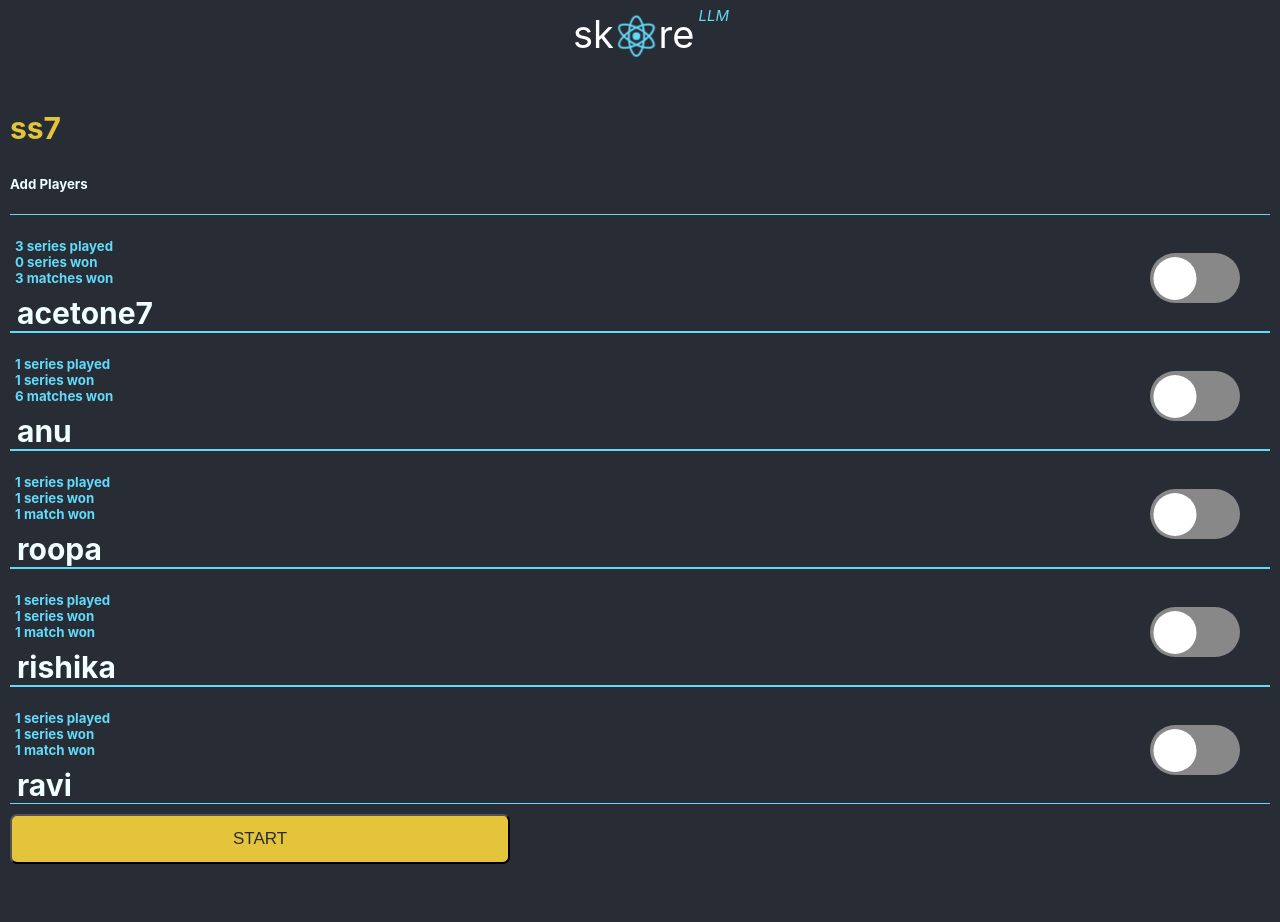
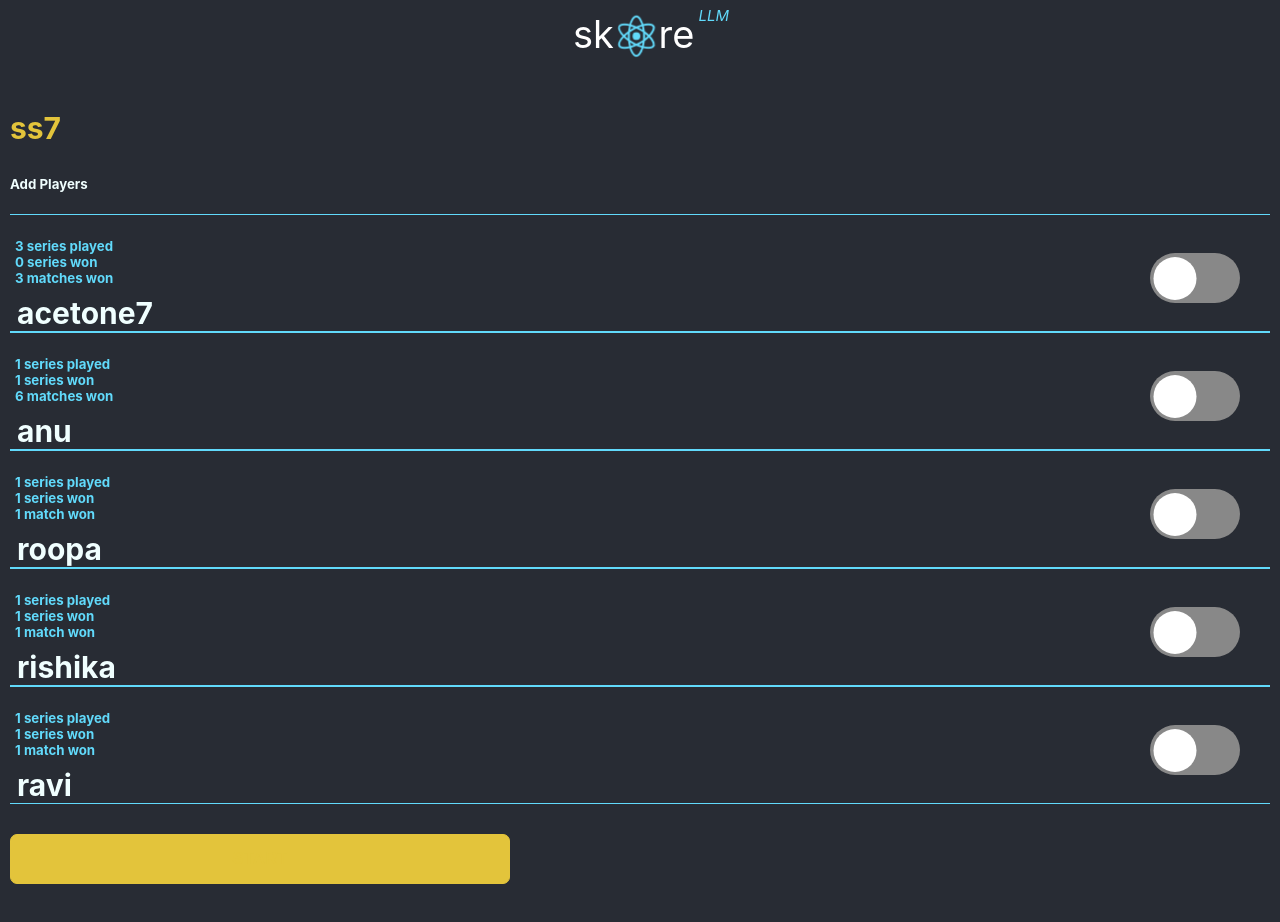
Before and after one commit to goldmonger/skore, a React (Create React App) app in the folder frontend/: page /game/ss7 in a window 1280 px wide. Shown: the top 922 px of the page. Built offline with nearby package versions, Linux system fonts and the light colour scheme.

Commit message:
did the new button for trial

```diff
--- a/frontend/src/App.css
+++ b/frontend/src/App.css
@@ -107,14 +107,16 @@
 }
 .game-button{
   width: 100%;
+  margin-top: 30px;
   max-width: 500px;
   height: 50px;
   font-size: 17px;
   border-radius: 7px;
-  margin-top: 10px;
-  background-color: #61dafb;
-  color: #282c34;
+  color: #e3c43b;
   margin-bottom: 50px;
+  font-weight: bold;
+  background-color: #282c34;
+  border: #e3c43b 1px solid;
 }
 
 .game_table{
--- a/frontend/src/game/jackpot/Jackpot.js
+++ b/frontend/src/game/jackpot/Jackpot.js
@@ -84,25 +84,29 @@
 
     const onRoundSubmitHandler = (e) => {
         e.preventDefault()
-        let arr_skore_input = document.getElementsByName("skore_input")
+        let currentRound = gameRound + 1
+        setGameRound(currentRound)
+        let arr_skore_input = document.getElementsByClassName("current_skore_input")
+        console.log(arr_skore_input.length)
         for(let x=0;x<arr_skore_input.length; x++){
-            //console.log(arr_skore_input[x].value)
+            //console.log("run", x, "game state before mod", gameState)
             if(parseInt(arr_skore_input[x].value)){
                 const player = {
                     ...gameState[x]
                 }
-                console.log(player)
+                //console.log("player to be modded ", player)
                 let originalSkore = player.skore
-                console.log(originalSkore)
+                //console.log(" existing score ", originalSkore)
                 originalSkore += parseInt(arr_skore_input[x].value)
                 player.skore = originalSkore
                 const players = [...gameState]
+                //console.log(players)
                 players[x] = player
                 setGameState(players)
 
             }
         }
-        console.log(gameState)
+        //console.log(gameState)
     }
 
 
@@ -130,7 +134,7 @@
                 :
                 <button value="set" onClick={gangFlagHandler} className="game_flag_button" >set</button>
                 }
-                <button className="game-button jack" onClick={beginJackpotHandler}>START</button>
+                <button className="game-button" onClick={beginJackpotHandler}>START</button>
             </div>
 
         )
@@ -160,7 +164,7 @@
                                     )
                                 })
                             }
-                            <button className="game-button jack" type="submit">NEXT</button>
+                            <button className="game-button" type="submit">NEXT</button>
                             </form>
 
                         </div>
@@ -195,7 +199,7 @@
                                     }
                                 })
                             }
-                            <button className="game-button jack" type="submit">NEXT</button>
+                            <button className="game-button" type="submit">NEXT</button>
                             </form>
 
                         </div>
```
